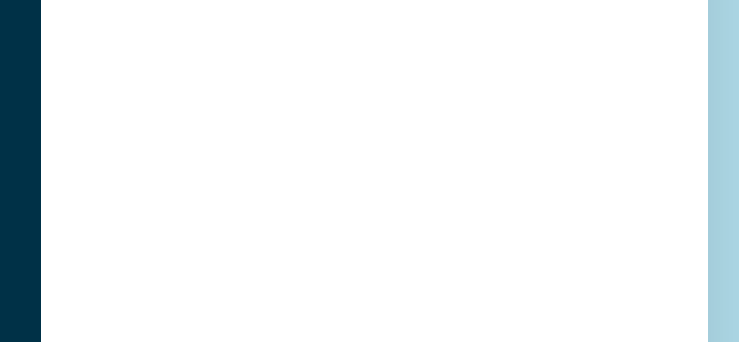
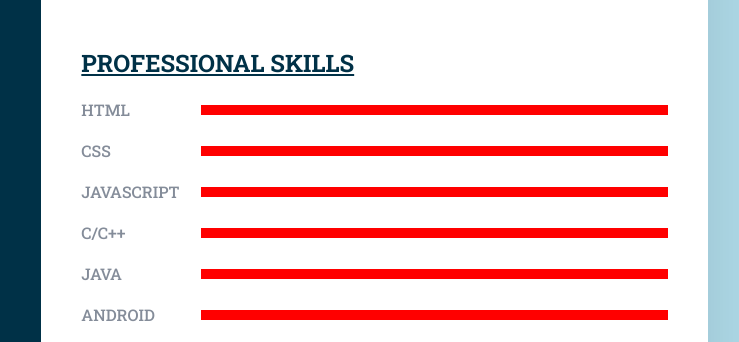
Before and after one commit to programister42/rsschool-cv, a website: page index.html in a window 1280 px wide. Shown: the part 593-935 px from the top of the page, 432-1171 px from the left. Drawn offline with Linux system fonts and the light colour scheme.

```diff
--- a/index.html
+++ b/index.html
@@ -128,6 +128,48 @@
           </div>
         </div>
 
+        <div class="about-me my-skills">
+          <h2 class="right-title">Professional skills</h2>
+          <div class="box">
+            <h4>HTML</h4>
+            <div class="percent"></div>
+          </div>
+
+          <div class="box">
+            <h4>CSS</h4>
+            <div class="percent"></div>
+          </div>
+
+          <div class="box">
+            <h4>JavaScript</h4>
+            <div class="percent"></div>
+          </div>
+
+          <div class="box">
+            <h4>C/C++</h4>
+            <div class="percent"></div>
+          </div>
+
+          <div class="box">
+            <h4>Java</h4>
+            <div class="percent"></div>
+          </div>
+
+          <div class="box">
+            <h4>Android</h4>
+            <div class="percent"></div>
+          </div>
+
+          <div class="box">
+            <h4>Git</h4>
+            <div class="percent"></div>
+          </div>
+
+          <div class="box">
+            <h4>Figma</h4>
+            <div class="percent"></div>
+          </div>
+        </div>
 
       </section>
     </main>
--- a/styles/styles.css
+++ b/styles/styles.css
@@ -190,3 +190,25 @@
   color: #2a7da2;
   text-transform: uppercase;
 }
+
+.my-skills .box {
+  position: relative;
+  display: grid;
+  width: 100%;
+  align-items: center;
+  justify-content: center;
+  grid-template-columns: 120px 1fr;
+}
+
+.my-skills .box h4 {
+  color: #848c99;
+  font-weight: 500;
+  text-transform: uppercase;
+}
+
+.my-skills .box .percent {
+  position: relative;
+  width: 100%;
+  height: 10px;
+  background: #ff0000;
+}
```
Also changed, not shown: .stylelintrc.js.
